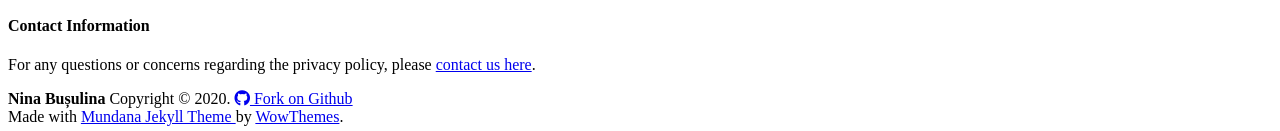
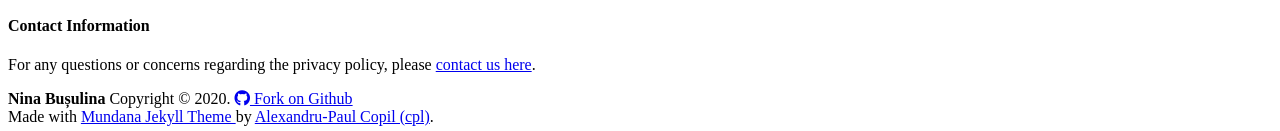
Before and after one commit to cpl/nina-busulina, a Jekyll site: the page built from _pages/privacy-policy.md, in a window 1280 px wide. Shown: the part 846-977 px from the top of the page. Built offline with Jekyll 4.4.1, drawn with Linux system fonts in a browser that asks for light colours; nearby versions of some CDN libraries; comment, search, counter and statistics services are not loaded.

Commit message:
Update footer

```diff
--- a/_layouts/default.html
+++ b/_layouts/default.html
@@ -95,7 +95,7 @@
                 <div>
                     Made with <a target="_blank" class="text-dark font-weight-bold"
                         href="https://www.wowthemes.net/mundana-jekyll-theme/"> Mundana Jekyll Theme </a> by <a
-                        class="text-dark" target="_blank" href="https://www.wowthemes.net">WowThemes</a>.
+                        class="text-dark" target="_blank" href="https://cpl.li">Alexandru-Paul Copil (cpl)</a>.
                 </div>
             </div>
         </div>
```
